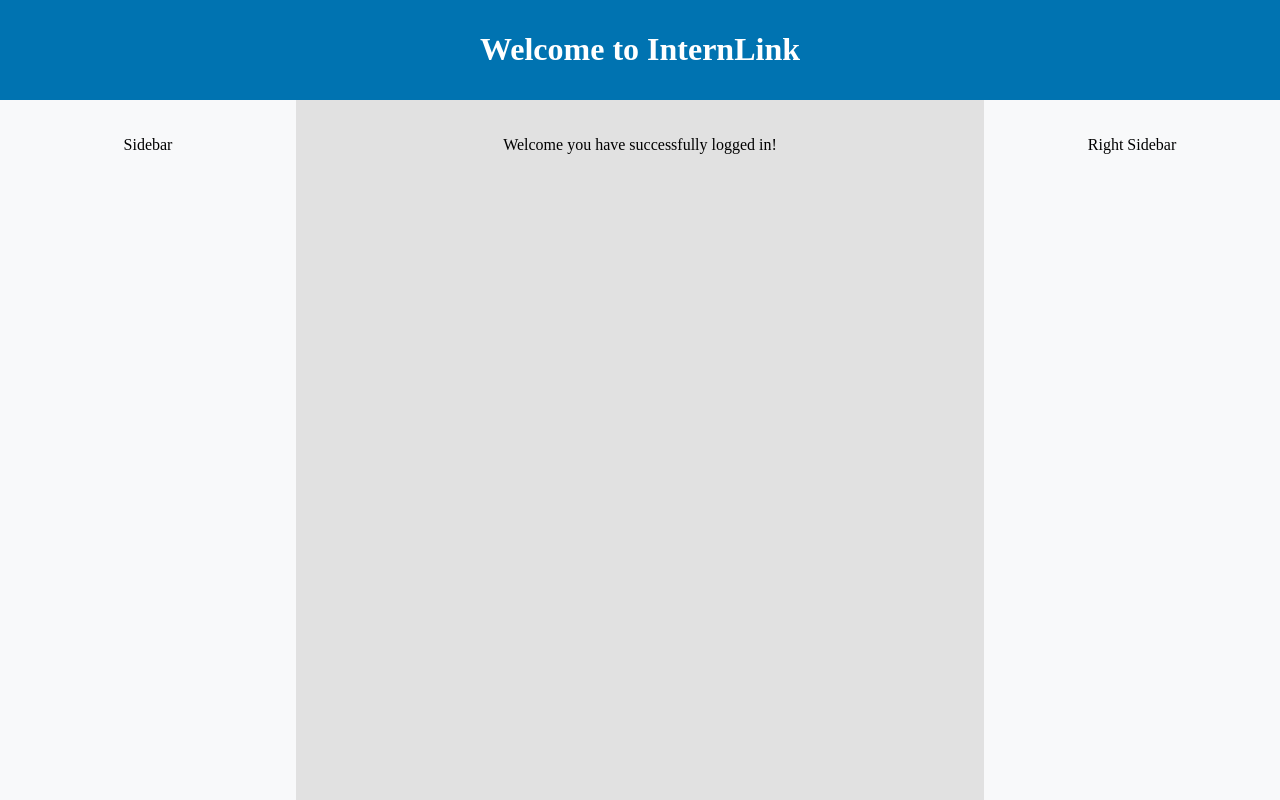
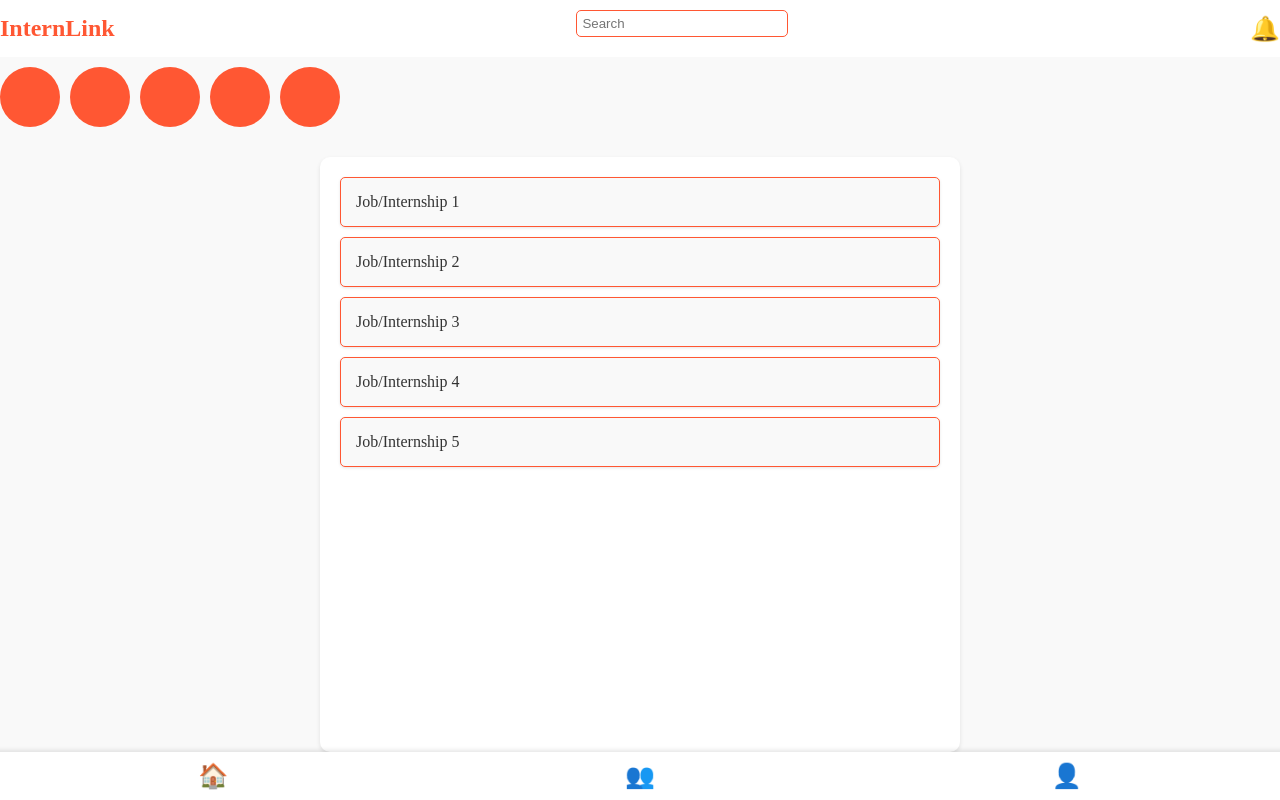
Before and after one commit to zaraduruji/InternLink, a React (Vite) app in the folder frontend/: page /home in a window 1280 px wide. Built offline with nearby package versions, Linux system fonts and the light colour scheme.

Commit message:
Home Page Updated CSS

```diff
--- a/frontend/src/Home Page/Home.css
+++ b/frontend/src/Home Page/Home.css
@@ -1,33 +1,100 @@
 /* src/Home Page/Home.css */
+
+:root {
+  --primary-color: #ff5733; /* Orange */
+  --background-color: #f9f9f9; /* Light gray */
+  --header-footer-bg: #fff; /* White */
+  --text-color: #333; /* Dark gray */
+  --shadow-color: rgba(0, 0, 0, 0.1);
+}
 
 .home-container {
   display: flex;
   flex-direction: column;
   height: 100vh;
+  align-items: center;
+  background-color: var(--background-color);
+  color: var(--text-color);
 }
 
-  .header {
-    background-color: #0073b1;
-    color: #fff;
+.home-header {
+  display: flex;
+  justify-content: space-between;
+  align-items: center;
+  width: 100%;
   padding: 10px;
-    text-align: center;
+  background-color: var(--header-footer-bg);
+  box-shadow: 0 2px 4px var(--shadow-color);
 }
 
-  .content {
-    display: flex;
-    flex: 1;
+.logo {
+  font-size: 1.5em;
+  font-weight: bold;
+  color: var(--primary-color);
 }
 
-  .sidebar, .right-sidebar {
-    width: 20%;
-    background-color: #f8f9fa;
-    padding: 20px;
-    text-align: center;
+.search-bar input {
+  width: 200px;
+  padding: 5px;
+  border: 1px solid var(--primary-color);
+  border-radius: 5px;
 }
 
-  .main-content {
+.notifications {
+  font-size: 1.5em;
+}
+
+.stories-lineup {
+  display: flex;
+  overflow-x: scroll;
+  padding: 10px;
+  background-color: var(--background-color);
+  width: 100%;
+}
+
+.story {
+  width: 60px;
+  height: 60px;
+  background-color: var(--primary-color);
+  border-radius: 50%;
+  margin-right: 10px;
+}
+
+.listings {
   flex: 1;
-    background-color: #e1e1e1;
   padding: 20px;
-    text-align: center;
+  width: 100%;
+  max-width: 600px;
+  background-color: var(--header-footer-bg);
+  box-shadow: 0 2px 4px var(--shadow-color);
+  border-radius: 10px;
+  margin-top: 20px;
 }
+
+.listing {
+  padding: 15px;
+  margin-bottom: 10px;
+  background-color: var(--background-color);
+  border: 1px solid var(--primary-color);
+  border-radius: 5px;
+  box-shadow: 0 1px 3px var(--shadow-color);
+  transition: transform 0.2s;
+}
+
+.listing:hover {
+  transform: scale(1.02);
+}
+
+.navbar {
+  display: flex;
+  justify-content: space-around;
+  width: 100%;
+  padding: 10px;
+  background-color: var(--header-footer-bg);
+  box-shadow: 0 -2px 4px var(--shadow-color);
+}
+
+.nav-icon {
+  font-size: 1.5em;
+  color: var(--primary-color);
+}
--- a/frontend/src/Home Page/Home.jsx
+++ b/frontend/src/Home Page/Home.jsx
@@ -6,20 +6,37 @@
 const Home = () => {
   return (
     <div className="home-container">
-      <header className="header">
-        <h1>Welcome to InternLink</h1>
+      <header className="home-header">
+        <div className="logo">InternLink</div>
+        <div className="search-bar">
+          <input type="text" placeholder="Search" />
+        </div>
+        <div className="notifications">
+          <span className="notification-icon">🔔</span>
+        </div>
       </header>
-      <div className="content">
-        <aside className="sidebar">
-          <p>Sidebar</p>
-        </aside>
-        <main className="main-content">
-          <p>Welcome you have successfully logged in!</p>
-        </main>
-        <aside className="right-sidebar">
-          <p>Right Sidebar</p>
-        </aside>
+
+      <div className="stories-lineup">
+        <div className="story"></div>
+        <div className="story"></div>
+        <div className="story"></div>
+        <div className="story"></div>
+        <div className="story"></div>
       </div>
+
+      <div className="listings">
+        <div className="listing">Job/Internship 1</div>
+        <div className="listing">Job/Internship 2</div>
+        <div className="listing">Job/Internship 3</div>
+        <div className="listing">Job/Internship 4</div>
+        <div className="listing">Job/Internship 5</div>
+      </div>
+
+      <nav className="navbar">
+        <span className="nav-icon">🏠</span>
+        <span className="nav-icon">👥</span>
+        <span className="nav-icon">👤</span>
+      </nav>
     </div>
   );
 };
```
Lines whose indentation alone changed are shown as unchanged.
